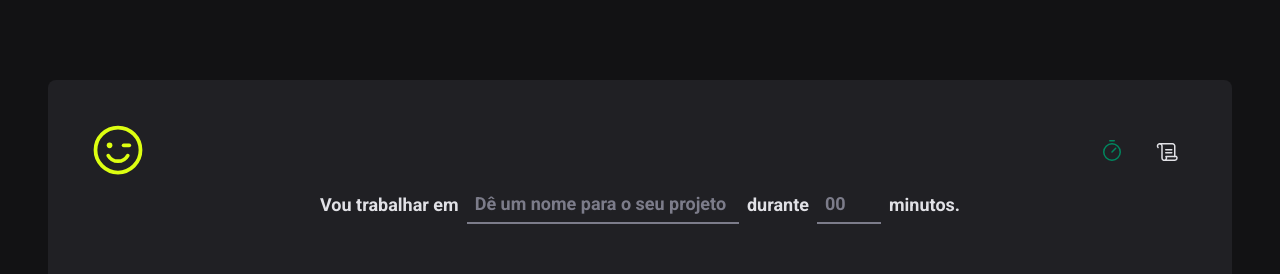
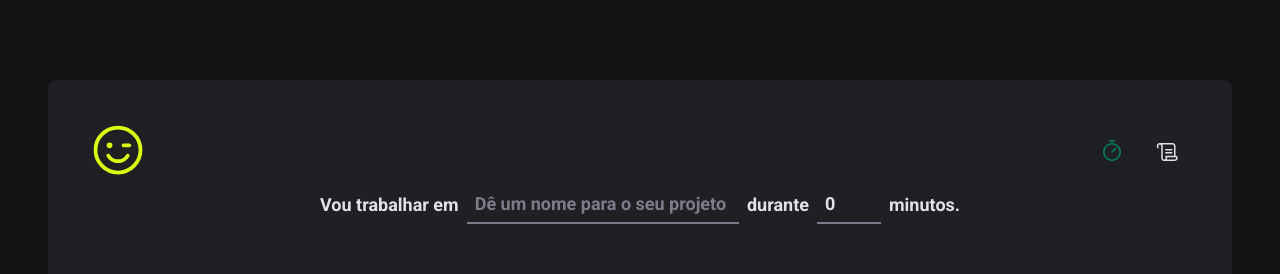
Before and after one commit to Reginaldo007oliveira/Ignite-timer, a React (Vite) app: page / in a window 1280 px wide. Shown: the top 274 px of the page. Built offline with nearby package versions, Linux system fonts and the light colour scheme.

Commit message:
Valores defalt zodResolver

```diff
--- a/src/pages/Home/index.jsx
+++ b/src/pages/Home/index.jsx
@@ -27,6 +27,10 @@ const newCycleFormValidationSchema = zod.object({
 export function Home() {
   const { register, handleSubmit, watch } = useForm({
     resolver: zodResolver(newCycleFormValidationSchema),
+    defaultValues: {
+      task: '',
+      minutesAmount: 0,
+    },
   })
 
   function handleCreateNewCycle(data) {
```
